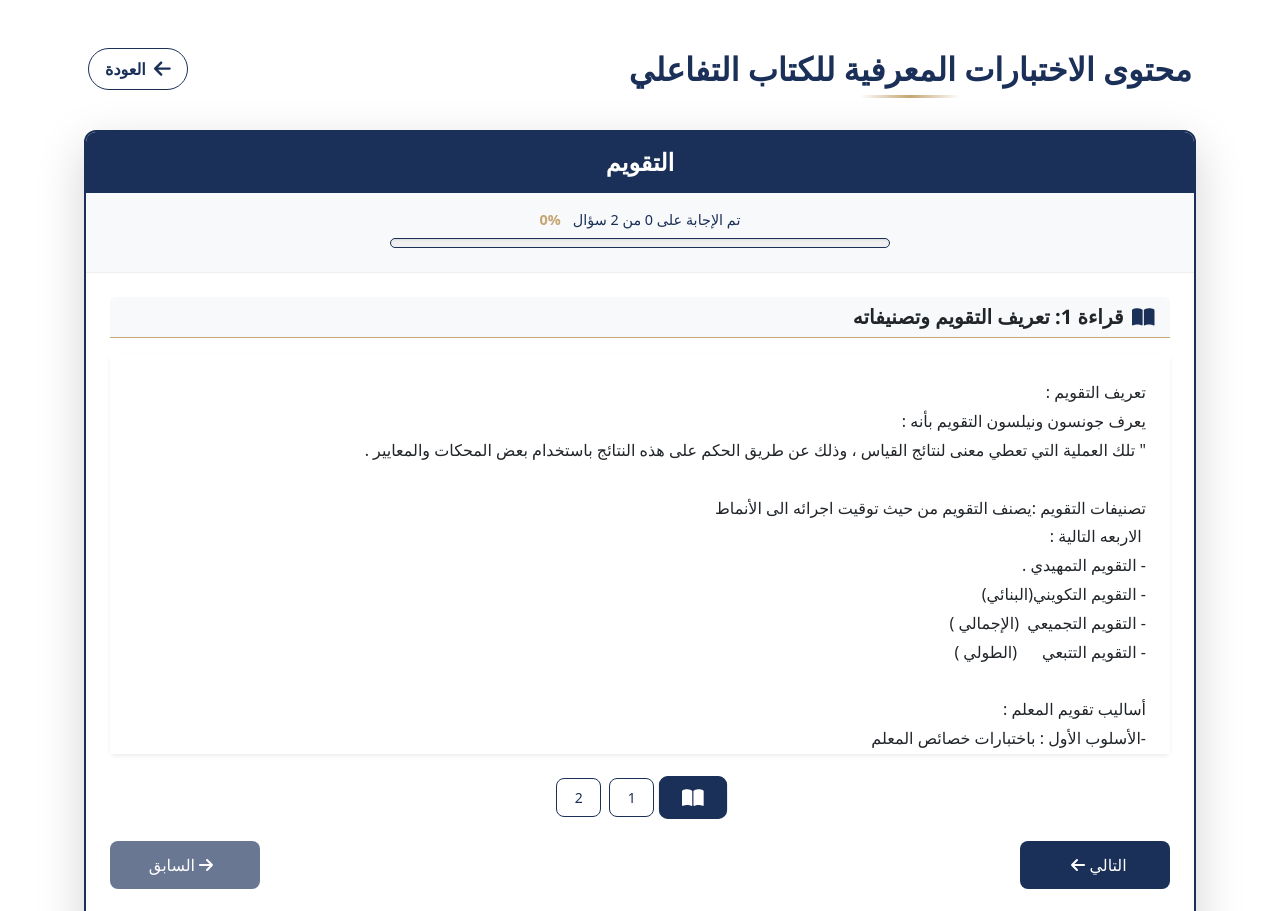
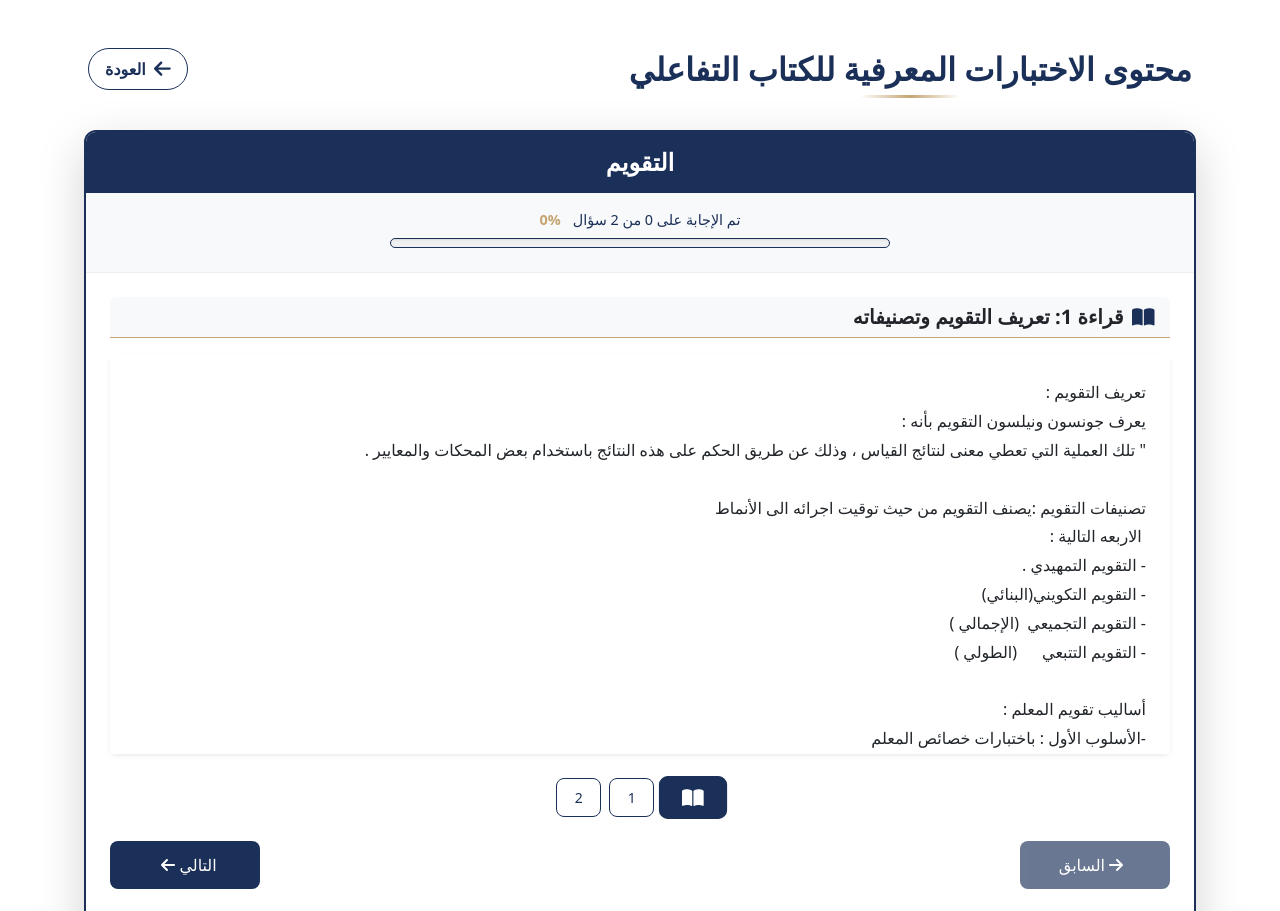
Before and after one commit to xmkabel/physical-education-platform, a React (Vite) app: page /exams/fifth/1 in a window 1280 px wide. Shown: the top 911 px of the page. Built offline with nearby package versions, Linux system fonts and the light colour scheme.

Commit message:
fix: quiz buttons order

```diff
--- a/src/components/quizes/Quiz.jsx
+++ b/src/components/quizes/Quiz.jsx
@@ -300,13 +300,6 @@ function Quiz({ quizData, name }) {
                 </div>
 
                 <div className="d-flex flex-column flex-sm-row justify-content-between gap-3 mt-4">
-                  <Button
-                    className={styles.button}
-                    onClick={handleNext}
-                    disabled={currentStep === quizContent.length - 1}
-                  >
-                    التالي <FontAwesomeIcon icon={faArrowLeft} className="ms-2" />
-                  </Button>
 
                   <Button
                     className={styles.button}
@@ -314,6 +307,13 @@ function Quiz({ quizData, name }) {
                     disabled={currentStep === 0}
                   >
                     <FontAwesomeIcon icon={faArrowRight} className="me-2" /> السابق
+                  </Button>
+                  <Button
+                    className={styles.button}
+                    onClick={handleNext}
+                    disabled={currentStep === quizContent.length - 1}
+                  >
+                    التالي <FontAwesomeIcon icon={faArrowLeft} className="ms-2" />
                   </Button>
                 </div>
 
```
